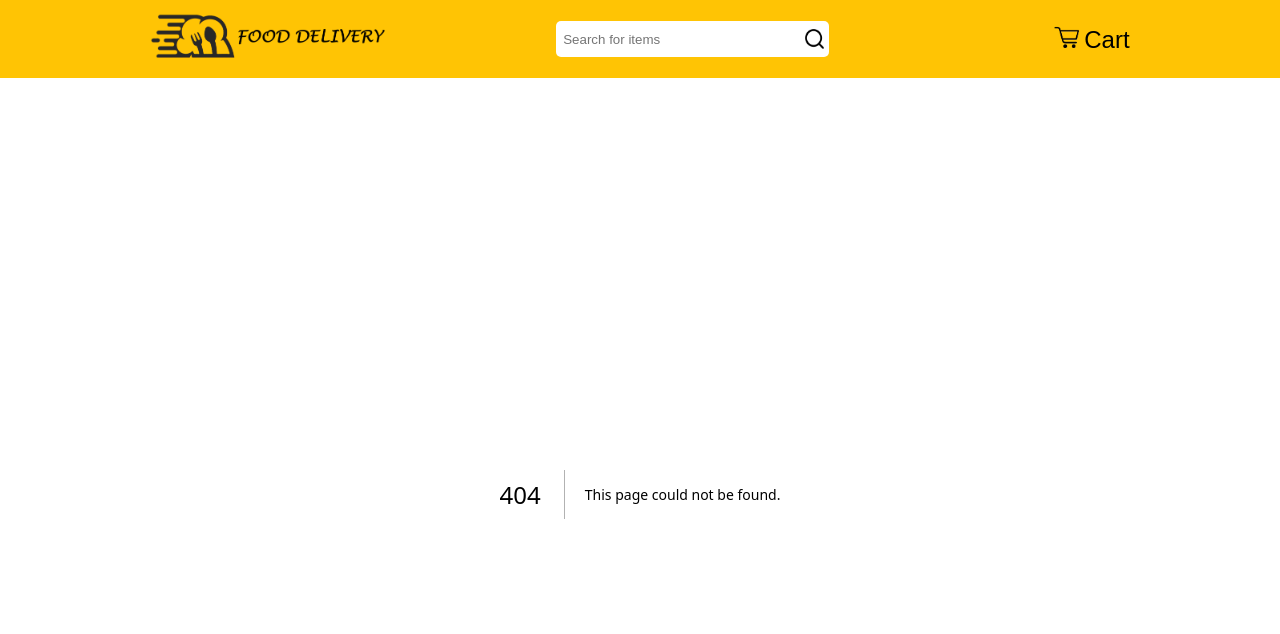
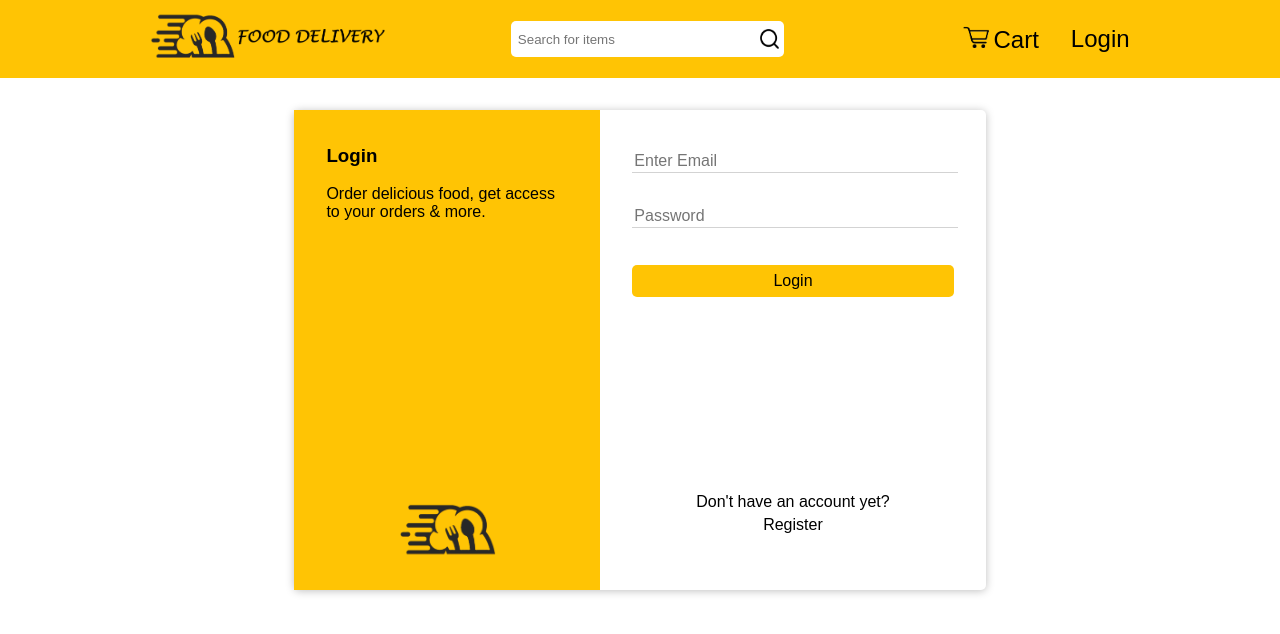
Before and after one commit to AkshatG165/food-delivery, a Next.js app: page /login in a window 1280 px wide. Before the commit this address had no page. Shown: the top 634 px of the page. Built offline with nearby package versions, Linux system fonts and the light colour scheme.

Commit message:
feat: add login page

```diff
--- a/components/layout/MainNavigation.tsx
+++ b/components/layout/MainNavigation.tsx
@@ -33,6 +33,9 @@ export default function MainNavigation(props: Props) {
               Cart
             </Link>
           </li>
+          <li>
+            <Link href="/login">Login</Link>
+          </li>
         </ul>
       </nav>
     </header>
--- /dev/null
+++ b/components/login/LoginForm.module.css
@@ -0,0 +1,68 @@
+.login {
+  max-width: 60%;
+  min-width: 600px;
+  height: 60vh;
+  margin: 2rem auto;
+  display: flex;
+}
+
+.login .left {
+  display: flex;
+  flex-direction: column;
+  justify-content: space-between;
+  align-items: center;
+  max-width: 35%;
+  padding: 1rem 2rem;
+  background-color: #ffc404;
+}
+
+.left img {
+  width: 40%;
+  margin-bottom: 1rem;
+}
+
+.login .right {
+  width: 100%;
+  padding: 2.5rem 2rem;
+  display: flex;
+  flex-direction: column;
+  justify-content: space-between;
+  text-align: center;
+}
+
+.right input {
+  display: block;
+  height: 20px;
+  width: 100%;
+  border: none;
+  margin-bottom: 2rem;
+  border-bottom: 1px solid lightgrey;
+  font-size: 1rem;
+}
+
+.right input:focus {
+  outline: none;
+  background-color: white;
+}
+
+.right button {
+  height: 2rem;
+  width: 100%;
+  margin: 5px 0;
+  background-color: #ffc404;
+  border: 0;
+  border-radius: 5px;
+  font-size: 1rem;
+}
+
+.right a {
+  display: block;
+  text-decoration: none;
+  margin-top: 5px;
+  color: black;
+}
+
+.right a:hover {
+  scale: 1.05;
+  color: blue;
+}
--- /dev/null
+++ b/components/login/LoginForm.tsx
@@ -0,0 +1,61 @@
+import classes from './LoginForm.module.css';
+import Card from '../ui/Card';
+import logo from '../../public/login-logo.png';
+import Link from 'next/link';
+import { useRouter } from 'next/router';
+
+export default function LoginForm() {
+  const router = useRouter();
+  const query = router.query;
+
+  return (
+    <Card className={classes.login}>
+      <div className={classes.left}>
+        {query && query.signup === 'true' ? (
+          <div>
+            <h3>Looks like you're new here!</h3>
+            <p>Sign up with your email to get started.</p>
+          </div>
+        ) : (
+          <div>
+            <h3>Login</h3>
+            <p>Order delicious food, get access to your orders & more.</p>
+          </div>
+        )}
+        <img src={logo.src} alt={'login-logo'} />
+      </div>
+      <div className={classes.right}>
+        <form>
+          <input
+            id="email"
+            type="email"
+            name="email"
+            placeholder="Enter Email"
+            required
+          />
+          <input
+            id="password"
+            type="password"
+            name="password"
+            placeholder="Password"
+            required
+          />
+          <button type="submit">
+            {query && query.signup === 'true' ? 'Signup' : 'Login'}
+          </button>
+        </form>
+        {query && query.signup === 'true' ? (
+          <p>
+            Existing user?
+            <Link href="/login">Login</Link>
+          </p>
+        ) : (
+          <p>
+            Don't have an account yet?
+            <Link href="/login?signup=true">Register</Link>
+          </p>
+        )}
+      </div>
+    </Card>
+  );
+}
--- /dev/null
+++ b/pages/login.tsx
@@ -0,0 +1,5 @@
+import LoginForm from '@/components/login/LoginForm';
+
+export default function Login() {
+  return <LoginForm />;
+}
```
Also changed, not shown: public/login-logo.png (added).
